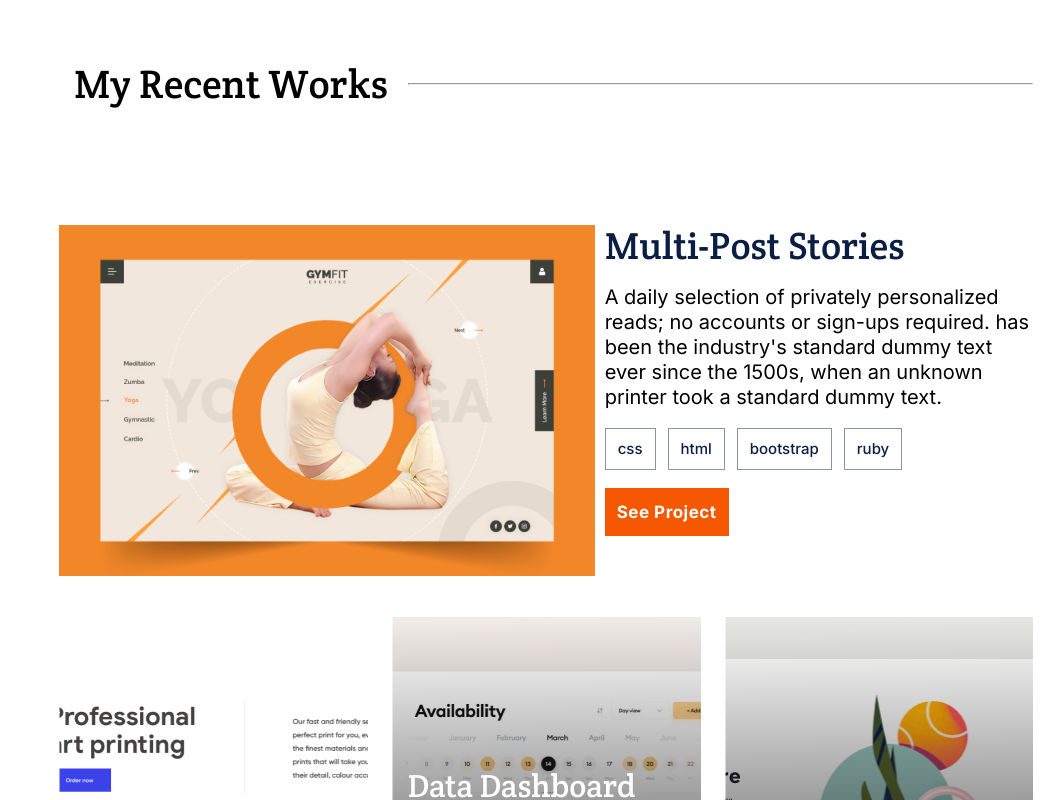
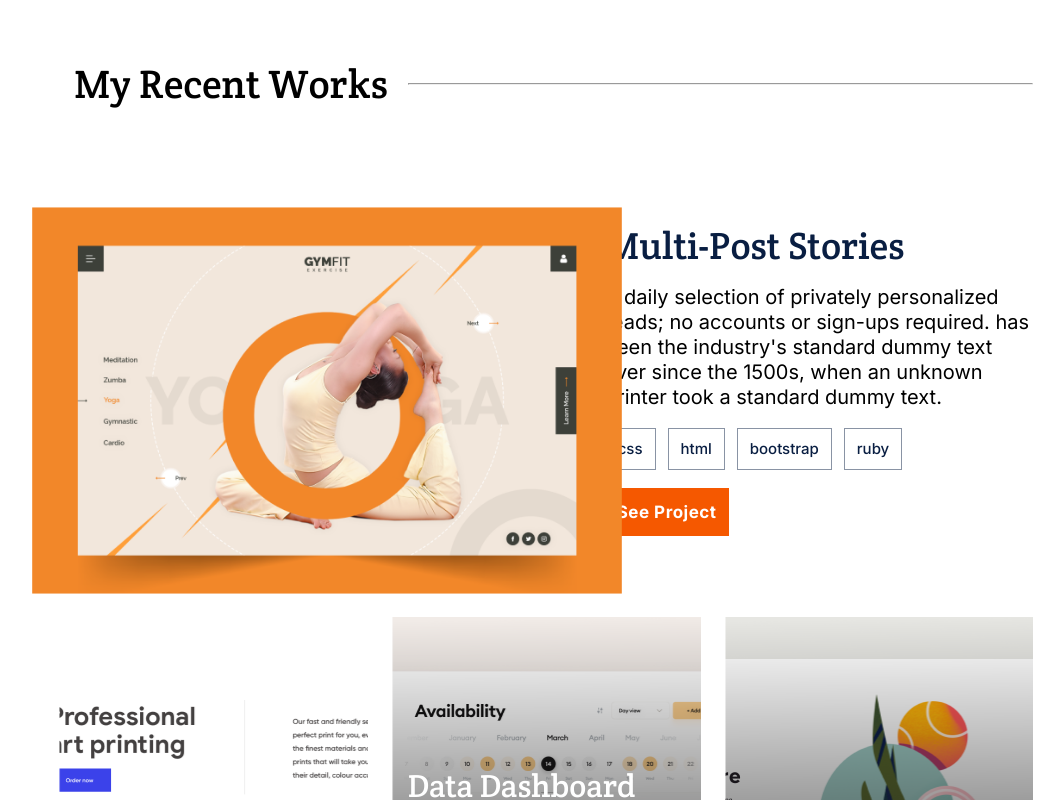
Before and after one commit to NduatiKagiri/my_portfolio, a website: page index.html in a window 1280 px wide. In both pictures the pointer is over the picture 407 px from the left and 1287 px from the top of the page. Shown: the part 887-1687 px from the top of the page, without its empty margins (81-1145 px from the left). Drawn offline with Linux system fonts and the light colour scheme.

Commit message:
Image transformation

```diff
--- a/style.css
+++ b/style.css
@@ -306,6 +306,10 @@ nav .nav-links-list li a {
 .stories-img img {
   width: 100%;
   height: auto;
+}
+
+.stories-img img:hover {
+  transform: scale(1.1);
 }
 
 .stories-info {
```
